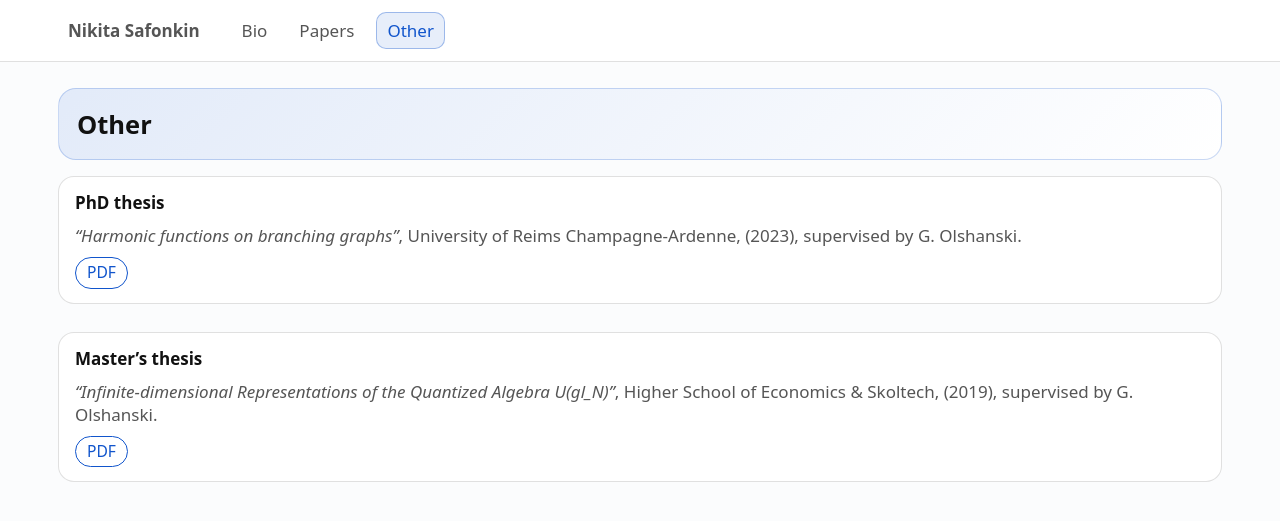
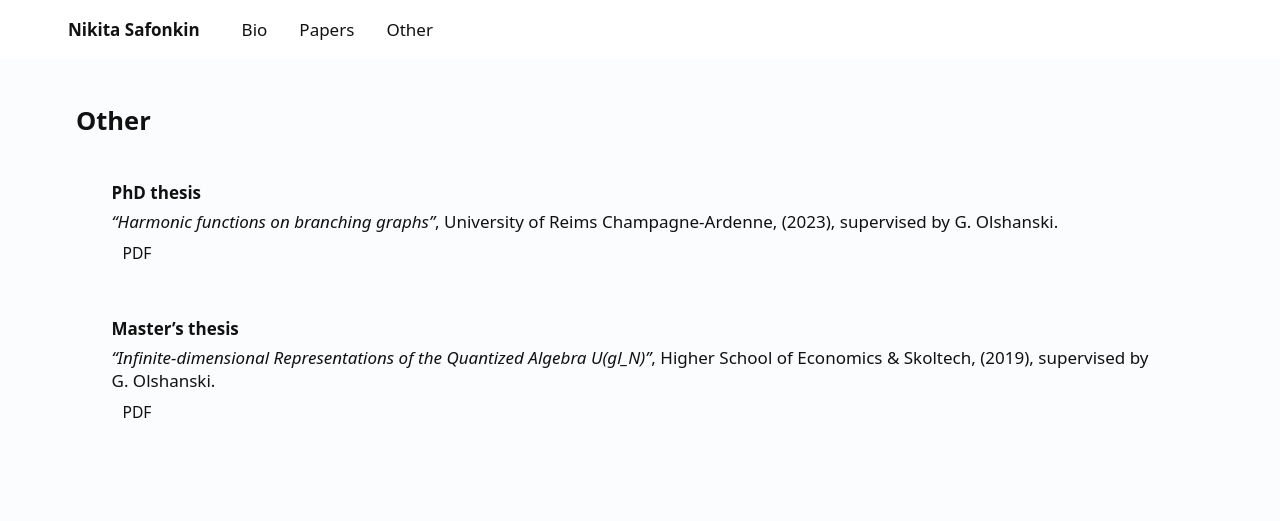
Before and after one commit to n-safonkin/n-safonkin.github.io, a Jekyll site: the page built from other.html, in a window 1280 px wide. Shown: the top 521 px of the page. Built offline with Jekyll 4.4.1, drawn with Linux system fonts in a browser that asks for light colours.

Commit message:
Update other.css

```diff
--- a/assets/other.css
+++ b/assets/other.css
@@ -1,30 +1,53 @@
-/* Other page only: smaller hero + thesis formatting + paper-style pill button */
+/* Other page only: match Papers page hero + box sizing */
 
-.other-hero{
-  padding: 12px; /* smaller blue box on this page only */
+/* Provide safe fallbacks (in case some variables are not defined globally) */
+:root{
+  --accent: var(--accent, #1155cc);
+  --card: var(--card, #ffffff);
+  --muted: var(--muted, #555);
+  --border: var(--border, rgba(0,0,0,.12));
 }
 
-/* keep the two thesis boxes nicely separated */
-.other-list{
-  gap: 28px;
+/* Match Papers hero */
+.hero{
+  padding: 18px;
+  border-radius: 18px;
+  border: 1px solid color-mix(in srgb, var(--accent) 22%, transparent);
+  background: linear-gradient(135deg,
+    color-mix(in srgb, var(--accent) 12%, white),
+    white);
 }
 
+/* Match Papers: centered list + same spacing as Papers list */
+.other-list{
+  gap: 14px;
+  justify-items: center;
+}
+
+/* Match Papers box size (width + padding) */
+.thesis-card{
+  width: min(1089px, 100%);
+  padding: 10px 16px;
+  border-radius: 16px;
+}
+
+/* Thesis text spacing */
 .thesis-card{
   display: grid;
-  gap: 10px;
+  gap: 6px;
 }
 
 .thesis-meta{
   color: var(--muted);
 }
 
-/* pill button like on Papers */
+/* Paper-style pill button */
 .pill{
   display: inline-block;
   padding: 7px 11px;
   border-radius: 999px;
-  border: 1px solid var(--accent, #1155cc);
-  color: var(--accent, #1155cc);
+  border: 1px solid var(--accent);
+  color: var(--accent);
   background: transparent;
   font: inherit;
   font-size: .92rem;
@@ -34,6 +57,6 @@
   user-select: none;
 }
 .pill:hover{
-  background: var(--accent, #1155cc);
+  background: var(--accent);
   color: white;
 }
```
